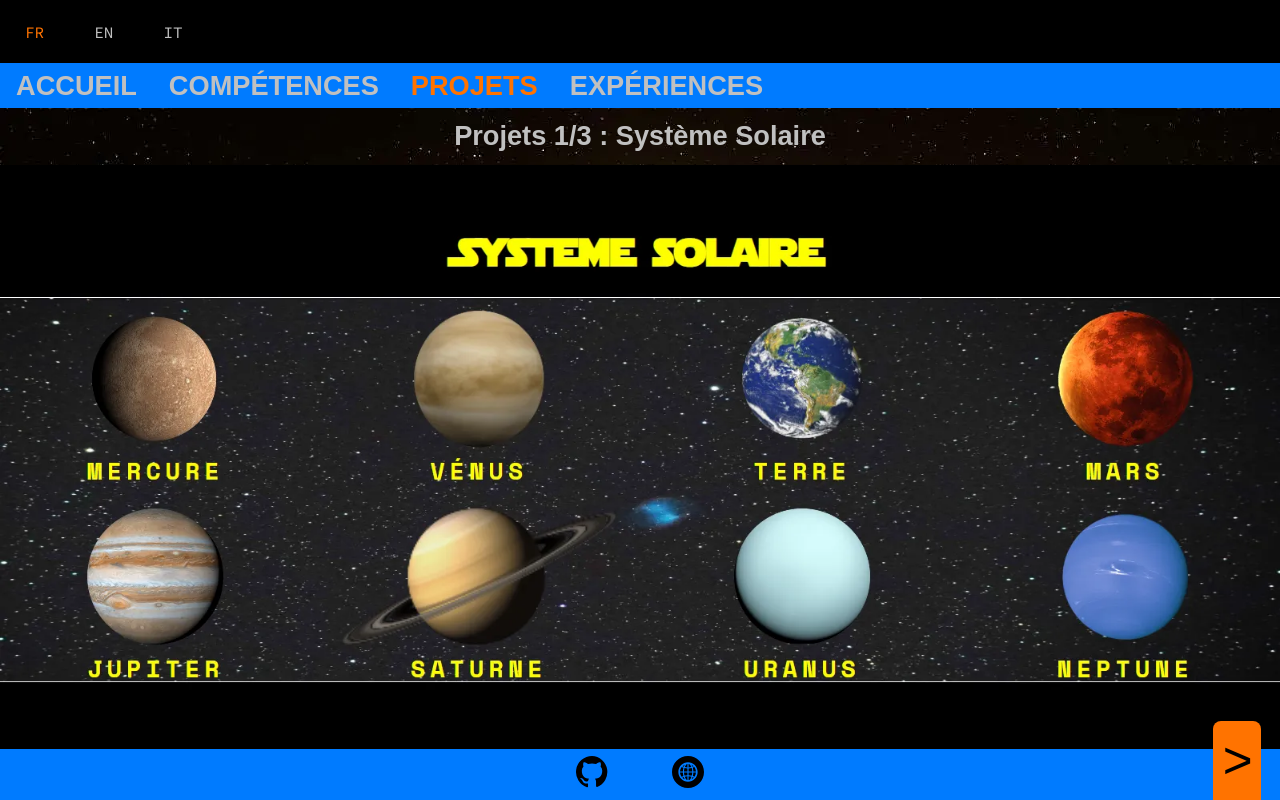
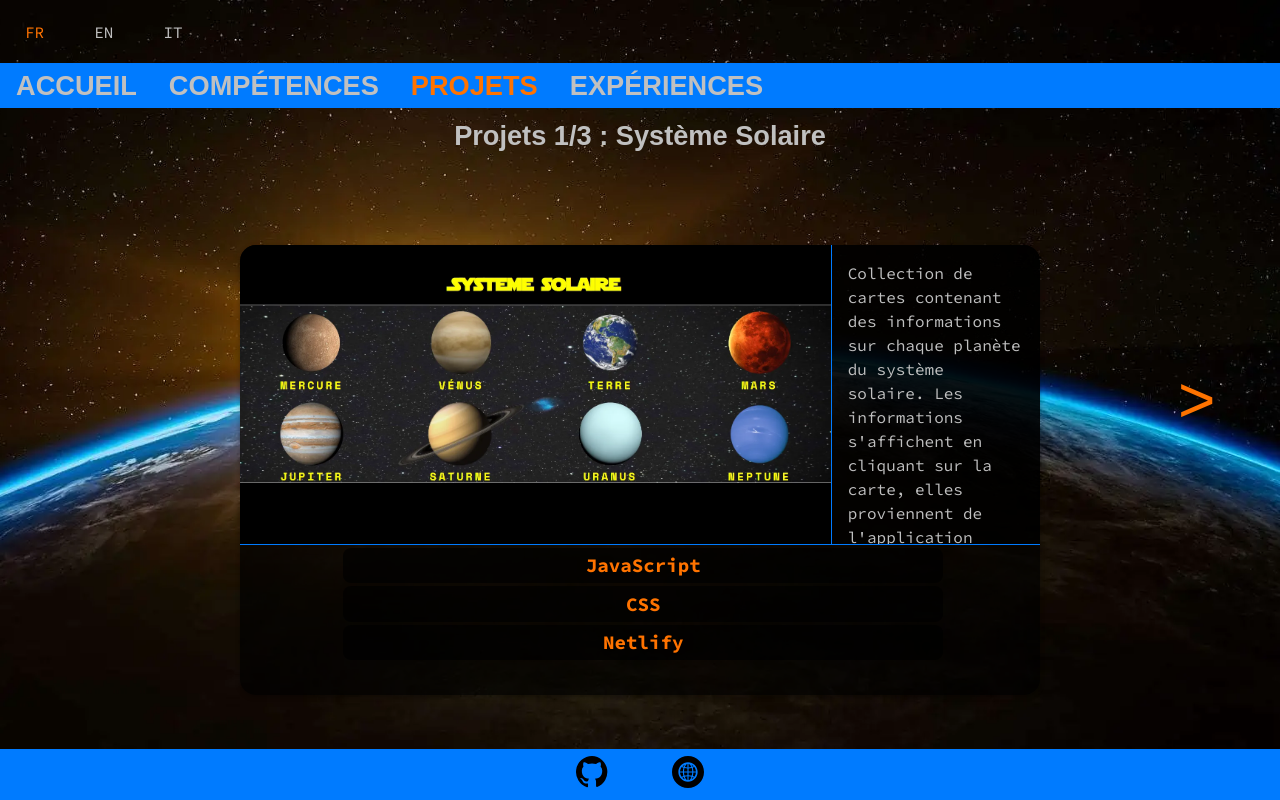
Before and after one commit to MaTor97/portfolio, a React (Vite) app: page / in a window 1280 px wide. Both pictures are taken after a click on the item "PROJETS". Shown: the top 800 px of the page. Built offline with nearby package versions, Linux system fonts and the light colour scheme; a web font is replaced by a local one.

Commit message:
make it responsive v1

```diff
--- a/src/components/ProjectCard.jsx
+++ b/src/components/ProjectCard.jsx
@@ -15,7 +15,6 @@ const ProjectCard = ({ project, language }) => {
                     <img src={project.image2} alt={project.title[language]} loading="lazy" />
                 </picture>
             </a>
-
             <div className="project-card">
                 <p id='description'>
                     {project.description[language]}
--- a/src/style/_app.scss
+++ b/src/style/_app.scss
@@ -16,6 +16,11 @@ body {
   line-height: 1.5;
   background-color: $primaryColor;
   color: $wordPrimary;
+  background-image: url('/public/assets/earth.webp');
+  background-size: cover;
+  background-position: center;
+  background-repeat: no-repeat;
+  height: 100dvh;
 }
 
 /* Suppression des styles par défaut pour les éléments de liste */
@@ -63,7 +68,7 @@ h1, h2, h3, h4, h5, h6 {
   display: flex;
   flex-direction: column;
   justify-content: center;
-  background-image: url('/public/assets/earth.webp');
+
   align-items: center;
 
   h2 {
@@ -104,3 +109,24 @@ svg, img {
   width: 1.7rem;
   height: 1.7rem;
 }
+
+@media (min-width: 1280px) {
+  #container {
+    #left, #right {
+      bottom: 50%;
+      transform: translateY(50%);
+      border-radius: .5rem;
+      background-color: rgba($color: #000000, $alpha: 0);
+      color: $wordSecondary;
+      font-size: 4rem;
+    }
+
+    #left {
+      left: 4rem;
+    }
+
+    #right {
+      right: 4rem;
+    }
+  }
+}
--- a/src/style/_cv.scss
+++ b/src/style/_cv.scss
@@ -1,7 +1,5 @@
 .exp {
     background-color: $primaryTransparent;
-    min-height: 77vh;
-
 
     h3 {
         text-align: center;
@@ -51,7 +49,74 @@
         text-align: center;
         background-color: $borders;
         position: fixed;
+        left: 0;
         bottom: 0;
         padding: .6rem;
     }
 }
+
+@media (min-width: 1000px) {
+    .exp {
+        width: 900px;
+        height: 500px;
+        margin: auto;
+        margin-top: 2rem;
+        border-radius: 1rem;
+        overflow: hidden;
+
+        h3 {
+            border-bottom: 1px solid $borders;
+        }
+
+        .content {
+            display: flex;
+            justify-content: space-between;
+            align-items: center;
+
+            .desc {
+                .imgContainer {
+                    display: flex;
+                    width: 100%;
+                    height: 300px;
+                    overflow: hidden;
+                    align-items: center;
+                    justify-content: center;
+                    border-right: 1px solid $borders;
+                    border-bottom: 1px solid $borders;
+
+                    img {
+                        width: 100%;
+                        height: 300px;
+                        border: none;
+                        object-fit: cover;
+                        object-position: center;
+                    }
+                }
+
+                p {
+                    position: absolute;
+                    border-radius: 0;
+                    width: 850px;
+                    height: 120px;
+                    margin: auto;
+                    border: 1px solid $borders;
+                    margin: .5rem 1rem;
+                }
+            }
+
+            ul {
+                height: 300px;
+                width: 380px;
+                overflow: scroll;
+                scrollbar-width: none;
+                border-bottom: 1px solid $borders;
+
+                li {
+                    padding: .2rem;
+                    background-color: $wordSecondary;
+                    color: $primaryColor;
+                }
+            }
+        }
+    }
+}
--- a/src/style/_home.scss
+++ b/src/style/_home.scss
@@ -6,17 +6,16 @@
     overflow: hidden;
 
     .profile {
-        display: flex;
-        border-bottom: 1px solid $borders;
-        margin-bottom: 1rem;
+        flex-direction: column;
+        align-items: center;
+        border-bottom: none;
 
         .home__img {
-            width: 50%;
+            width: 100%;
             height: auto;
             margin: 0 auto;
-            border-right: 1px solid $borders;
-            object-fit: cover;
             margin-top: -5px;
+            border-right: none;
         }
 
         .profileText {
@@ -41,3 +40,48 @@
         padding: 1rem;
     }
 }
+
+@media (min-width: 540px) {
+    .home {
+        .profile {
+            display: flex;
+            flex-direction: row;
+            border-bottom: 1px solid $borders;
+            margin-bottom: 1rem;
+
+            .home__img {
+                width: 50%;
+                height: auto;
+                margin: 0 auto;
+                border-right: 1px solid $borders;
+                object-fit: cover;
+                margin-top: -5px;
+            }
+        }
+    }
+}
+
+@media (min-width: 725px) {
+    .home {
+        .profile {
+            .home__img {
+                left: 0;
+                max-width: 15rem;
+                height: auto;
+                border-left: none;
+                object-fit: cover;
+                margin: 0;
+                margin-top: -5px;
+            }
+
+            .profileText {
+                padding: 1rem;
+                margin: auto;
+                text-align: center;
+                border: 1px solid $wordSecondary;
+                border-radius: .5rem;
+                background-color: $primaryColor;
+            }
+        }
+    }
+}
--- a/src/style/_projects.scss
+++ b/src/style/_projects.scss
@@ -17,7 +17,6 @@
     }
 
         #description {
-            min-height: 32dvh;
             padding: 1rem;
             margin: 1rem;
             border-radius: .5rem;
@@ -50,6 +49,7 @@
                 .project-card__links {
                     padding: .4rem;
                     position: fixed;
+                    left: 0;
                     bottom: 0;
                     width: 100%;
                     text-align: center;
@@ -73,3 +73,91 @@
             }
     }
 }
+
+@media (min-width: 540px) {
+    .card {
+        a {
+            picture {
+                display: flex;
+                width: 100%;
+                align-items: center;
+                justify-content: center;
+
+                img {
+                    max-width: 600px;
+                    height: auto;
+                    border: 1px solid $wordPrimary;
+                }
+            }
+        }
+    }
+
+    .project-card {
+        max-width: 600px;
+        margin: 0 auto;
+    }
+}
+
+@media (min-width: 768px) {
+    .card {
+        width: 800px;
+        height: 450px;
+        margin: auto;
+        margin-top: 5rem;
+        border-radius: 1rem;
+        overflow: hidden;
+        flex-direction: row;
+        justify-content: space-between;
+        padding: 0;
+
+        a {
+            picture {
+                display: flex;
+                width: 100%;
+                height: 300px;
+                overflow: hidden;
+                align-items: center;
+                justify-content: center;
+                border-right: 1px solid $borders;
+                border-bottom: 1px solid $borders;
+
+                img {
+                    width: auto;
+                    height: 300px;
+                    border: none;
+                }
+            }
+        }
+    }
+
+    .project-card {
+        width: 100%;
+        padding: 0;
+
+        #description {
+            border-radius: 0;
+            width: 100%;
+            height: 300px;
+            margin: 0;
+            overflow: scroll;
+            scrollbar-width: none;
+            border-bottom: 1px solid $borders;
+        }
+
+        .tech {
+            position: absolute;
+            width: 70%;
+            left: 15%;
+
+            ul {
+                margin: auto;
+                width: 600px;
+
+                li {
+                    margin: .2rem;
+                    width: 100%;
+                }
+            }
+        }
+    }
+}
--- a/src/style/_skills.scss
+++ b/src/style/_skills.scss
@@ -5,6 +5,7 @@
     padding: 1rem;
 
     ul {
+        margin-bottom: 3rem;
         li {
             border-radius: .5rem;
             background-color: $primaryTransparent;
@@ -41,3 +42,15 @@
         font-size: 1.7rem;
     }
 }
+
+@media (min-width: 540px) {
+    .skillset {
+        ul {
+            li {
+                width: 60%;
+                margin: 1rem auto;
+
+            }
+        }
+    }
+}
```
Lines whose indentation alone changed are shown as unchanged.
